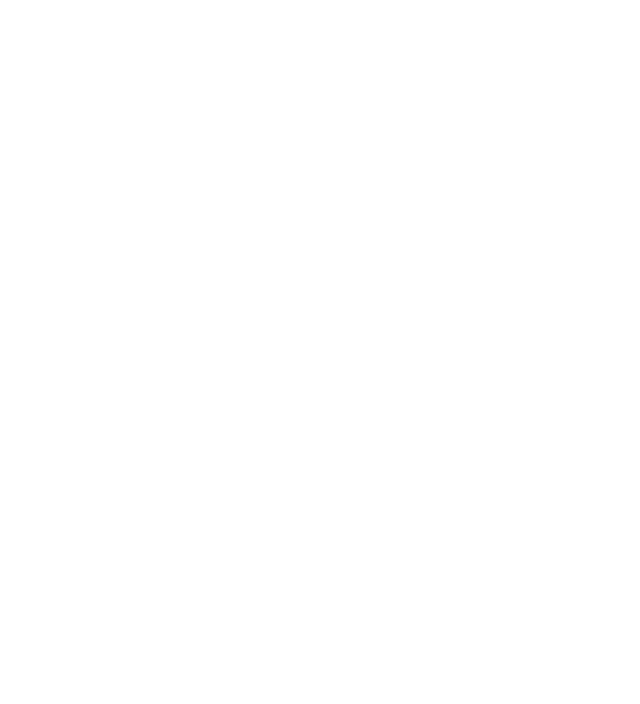
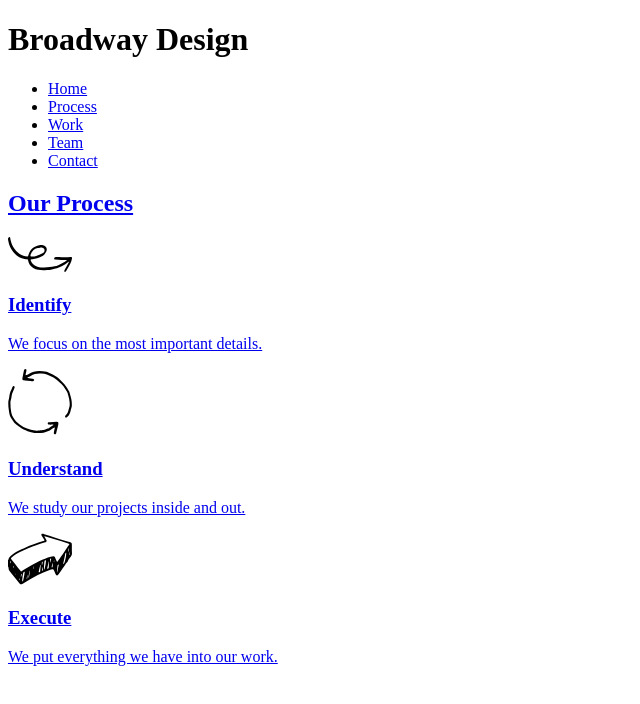
Before and after one commit to turbo-sloth/broadway, a plain HTML site: page index.html in a window 1280 px wide. Shown: the whole page, without its empty margins (0-640 px from the left). Drawn offline with Linux system fonts and the light colour scheme.

Commit message:
Header/Menu & Our Process Section HTML.

```diff
--- a/index.html
+++ b/index.html
@@ -7,5 +7,34 @@
   </head>
   <body>
 
+    <div>
+      <h1>Broadway Design</h1>
+      <ul>
+        <li><a href="#">Home</></li>
+        <li><a href="#">Process</></li>
+        <li><a href="#">Work</></li>
+        <li><a href="#">Team</></li>
+        <li><a href="#">Contact</></li>
+      </ul>
+    </div>
+
+    <div>
+      <h2>Our Process</h2>
+
+      <img src ="./resources/images/identify.svg">
+      <h3>Identify</h3>
+      <p>We focus on the most important details.</p>
+
+      <img src ="./resources/images/understand.svg">
+      <h3>Understand</h3>
+      <p>We study our projects inside and out.</p>
+
+      <img src ="./resources/images/execute.svg">
+      <h3>Execute</h3>
+      <p>We put everything we have into our work.</p>
+    </div>
+
+
+
   </body>
 </html>
```
Also changed, not shown: resources/images/execute.svg (added), resources/images/identify.svg (added), resources/images/the-flatiron-building.png (added), resources/images/understand.svg (added).
